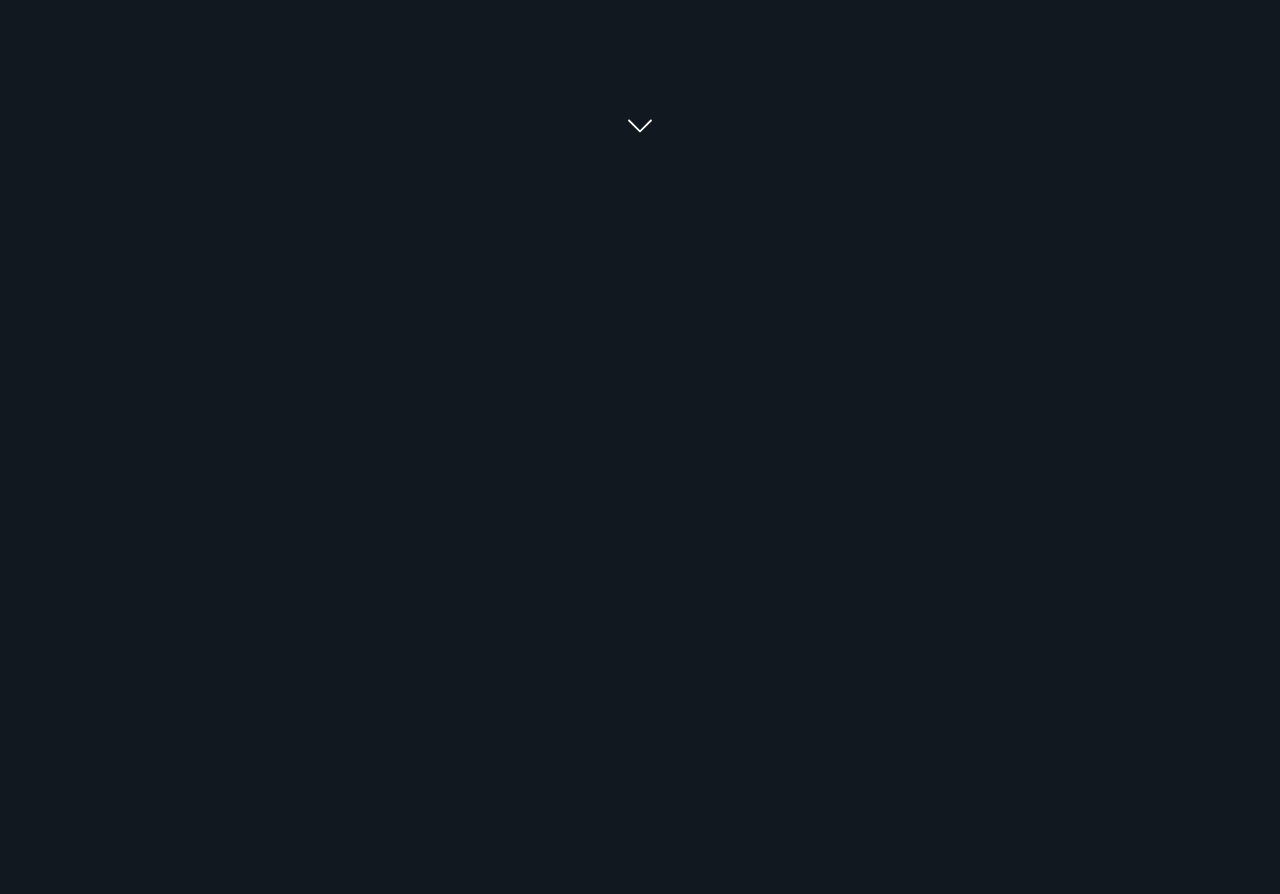
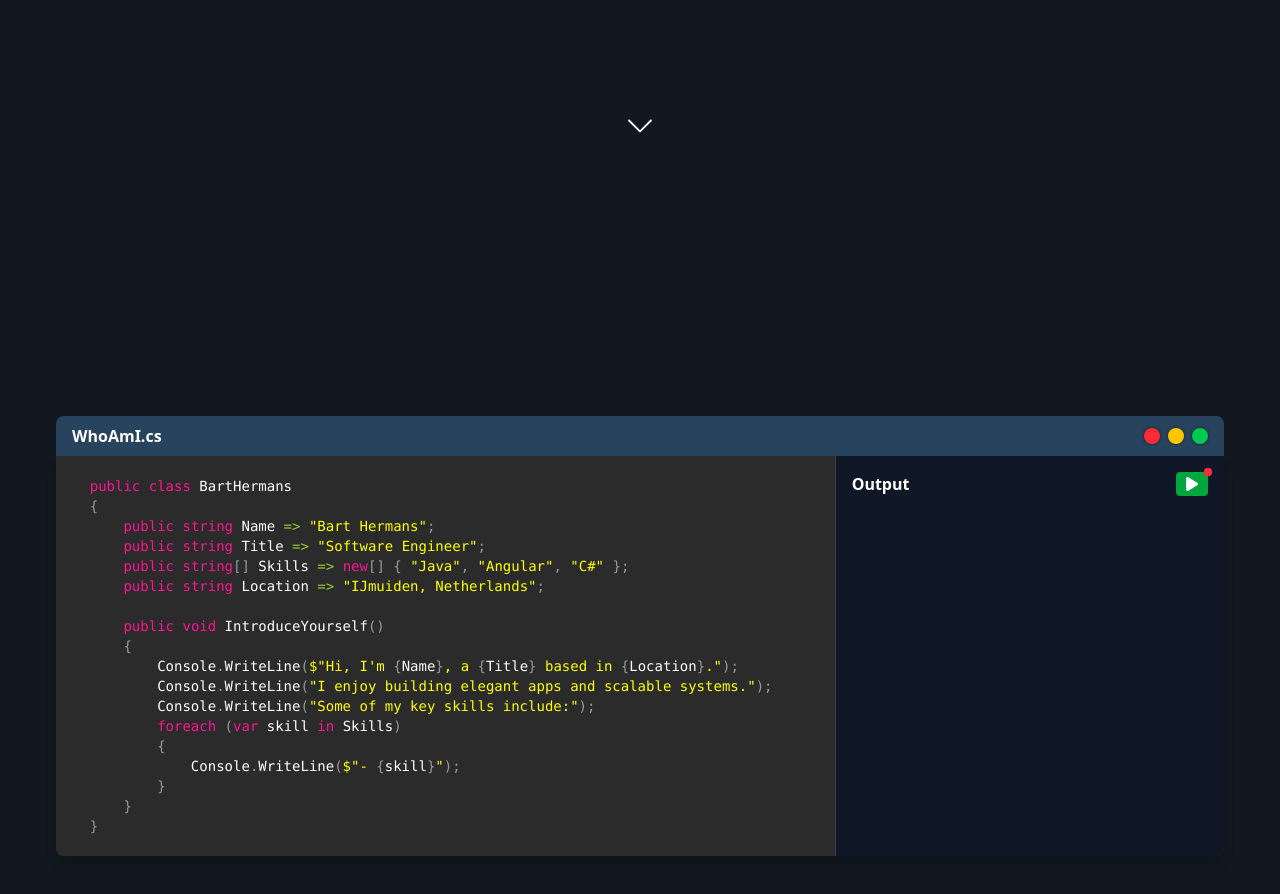
Before and after one commit to ItsBartHermans/Portfolio-25, an Angular app: page / in a window 1280 px wide. Shown: the part 640-1534 px from the top of the page. After the commit the page ends 1512 px from the top, so only its background shows below. Built offline with nearby package versions, Linux system fonts and the light colour scheme.

Commit message:
Created the whoami componet with styling and some easy animations

```diff
--- a/angular.json
+++ b/angular.json
@@ -28,9 +28,12 @@
               "src/assets"
             ],
             "styles": [
-              "src/styles.css"
+              "src/styles.css",
+              "node_modules/prismjs/themes/prism-funky.css"
             ],
-            "scripts": []
+            "scripts": [
+                "node_modules/prismjs/prism.js"
+            ]
           },
           "configurations": {
             "production": {
--- a/package.json
+++ b/package.json
@@ -18,6 +18,7 @@
     "@angular/platform-browser-dynamic": "^19.2.0",
     "@angular/router": "^19.2.0",
     "@tailwindcss/postcss": "^4.1.10",
+    "prismjs": "^1.30.0",
     "rxjs": "~7.8.0",
     "tslib": "^2.3.0",
     "zone.js": "~0.15.0"
@@ -27,6 +28,7 @@
     "@angular/cli": "^19.2.8",
     "@angular/compiler-cli": "^19.2.0",
     "@types/jasmine": "~5.1.0",
+    "@types/prismjs": "^1.26.5",
     "autoprefixer": "^10.4.21",
     "jasmine-core": "~5.6.0",
     "karma": "~6.4.0",
--- a/src/app/app.component.html
+++ b/src/app/app.component.html
@@ -1,3 +1,4 @@
 <app-navbar></app-navbar>
 <app-hero></app-hero>
-<div class="h-screen -mt-10"></div>
+<div class="h-60"></div>
+<app-who-am-i></app-who-am-i>
--- a/src/app/app.component.ts
+++ b/src/app/app.component.ts
@@ -1,12 +1,13 @@
 import { Component } from '@angular/core';
 import { HeroComponent } from "./components/hero/hero.component";
 import { NavbarComponent } from "./components/navbar/navbar.component";
+import { WhoAmIComponent } from "./components/who-am-i/who-am-i.component";
 
 @Component({
   selector: 'app-root',
   templateUrl: './app.component.html',
   styleUrl: './app.component.css',
-  imports: [HeroComponent, NavbarComponent]
+  imports: [HeroComponent, NavbarComponent, WhoAmIComponent]
 })
 export class AppComponent {
 }
--- /dev/null
+++ b/src/app/components/who-am-i/who-am-i.component.html
@@ -0,0 +1,70 @@
+<div class="max-w-[1200px] mx-auto p-4">
+    <!-- Filename + Close button stretching full width -->
+    <div class="flex justify-between items-center px-4 py-2 bg-[#28435E] text-white font-bold rounded-t-lg">
+        <div>WhoAmI.cs</div>
+        <div class="flex space-x-2">
+            <!-- Close (red) -->
+            <button
+                class="w-4 h-4 rounded-full bg-red-500 shadow-[0_0_3px_rgba(0,0,0,0.6)] hover:bg-red-600 focus:outline-none"
+                aria-label="Close" type="button"></button>
+            <!-- Minimize (yellow) -->
+            <button
+                class="w-4 h-4 rounded-full bg-yellow-400 shadow-[0_0_3px_rgba(0,0,0,0.6)] hover:bg-yellow-500 focus:outline-none"
+                aria-label="Minimize" type="button"></button>
+            <!-- Maximize (green) -->
+            <button
+                class="w-4 h-4 rounded-full bg-green-500 shadow-[0_0_3px_rgba(0,0,0,0.6)] hover:bg-green-600 focus:outline-none"
+                aria-label="Maximize" type="button"></button>
+        </div>
+    </div>
+
+    <!-- Code + Output container -->
+    <div class="flex flex-col md:flex-row bg-gray-800 text-white rounded-b-lg shadow-lg overflow-hidden">
+        <!-- Code Section -->
+        <div class="w-full md:w-2/3 bg-[#2b2b2b] font-mono text-sm">
+            <pre class="m-0 overflow-x-auto whitespace-pre"><code [innerHTML]="highlightedCode"></code></pre>
+        </div>
+        <!-- Output Section -->
+        <div class="w-full md:w-1/3 bg-gray-900 p-4 border-l border-gray-700 h-64 md:h-auto overflow-y-auto">
+
+            <div class="flex justify-between">
+                <div class="text-white font-semibold mb-2">Output</div>
+
+                <div class="relative inline-block">
+                    <button (click)="startPrinting()" [disabled]="isRunning" class="mb-2 px-2 py-1 rounded text-white font-semibold flex items-center justify-center
+                 bg-green-600 hover:bg-green-700 disabled:bg-green-400 disabled:cursor-not-allowed">
+                        <svg *ngIf="!isRunning" xmlns="http://www.w3.org/2000/svg" viewBox="0 0 384 512"
+                            class="w-4 h-4 fill-current">
+                            <path
+                                d="M73 39c-14.8-9.1-33.4-9.4-48.5-.9S0 62.6 0 80L0 432c0 17.4 9.4 33.4 24.5 41.9s33.7 8.1 48.5-.9L361 297c14.3-8.7 23-24.2 23-41s-8.7-32.2-23-41L73 39z" />
+                        </svg>
+
+                        <!-- Loader spinner shown when running -->
+                        <svg *ngIf="isRunning" class="animate-spin h-4 w-4 text-white"
+                            xmlns="http://www.w3.org/2000/svg" fill="none" viewBox="0 0 24 24">
+                            <circle class="opacity-25" cx="12" cy="12" r="10" stroke="currentColor" stroke-width="4">
+                            </circle>
+                            <path class="opacity-75" fill="currentColor" d="M4 12a8 8 0 018-8v4a4 4 0 00-4 4H4z"></path>
+                        </svg>
+                    </button>
+
+                    <!-- Show ping dot only when NOT running -->
+                    <ng-container *ngIf="!isRunning">
+                        <span
+                            class="absolute -top-1 -right-1 block h-2 w-2 rounded-full bg-red-500 animate-ping"></span>
+                        <span class="absolute -top-1 -right-1 block h-2 w-2 rounded-full bg-red-500"></span>
+                    </ng-container>
+                </div>
+
+
+            </div>
+
+            <div class="space-y-2 text-sm font-mono whitespace-pre-wrap">
+                <ng-container *ngFor="let line of outputLines;">
+                    <hr class="border-gray-600 border-t-[1px] my-1" />
+                    <p>{{ line }}</p>
+                </ng-container>
+            </div>
+        </div>
+    </div>
+</div>
--- /dev/null
+++ b/src/app/components/who-am-i/who-am-i.component.ts
@@ -0,0 +1,79 @@
+import { CommonModule } from '@angular/common';
+import { AfterViewChecked, AfterViewInit, ChangeDetectorRef, Component } from '@angular/core';
+import * as Prism from 'prismjs'
+import 'prismjs/components/prism-csharp.min.js';
+
+@Component({
+  selector: 'app-who-am-i',
+  imports: [CommonModule],
+  templateUrl: './who-am-i.component.html',
+  styleUrl: './who-am-i.component.css'
+})
+export class WhoAmIComponent implements AfterViewInit {
+  code = `
+    public class BartHermans
+    {
+        public string Name => "Bart Hermans";
+        public string Title => "Software Engineer";
+        public string[] Skills => new[] { "Java", "Angular", "C#" };
+        public string Location => "IJmuiden, Netherlands";
+
+        public void IntroduceYourself()
+        {
+            Console.WriteLine($"Hi, I'm {Name}, a {Title} based in {Location}.");
+            Console.WriteLine("I enjoy building elegant apps and scalable systems.");
+            Console.WriteLine("Some of my key skills include:");
+            foreach (var skill in Skills)
+            {
+                Console.WriteLine($"- {skill}");
+            }
+        }
+    }
+    `;
+
+  highlightedCode: string = '';
+  languageIdentifier: string = 'csharp';
+
+  outputLines: string[] = [];
+
+  constructor(private cd: ChangeDetectorRef) { }
+
+  ngAfterViewInit() {
+    this.highlightedCode = Prism.highlight(this.code, Prism.languages[this.languageIdentifier], this.languageIdentifier);
+    this.cd.detectChanges();
+  }
+
+  isRunning = false;
+
+  startPrinting() {
+    if (this.isRunning) return;
+
+    this.isRunning = true;
+    this.outputLines = [];
+
+    const lines = [
+      "Hi, I'm Bart Hermans, a Software Engineer based in IJmuiden, Netherlands.",
+      "I enjoy building elegant apps and scalable systems.",
+      "Some of my key skills include:",
+      "- Java",
+      "- Angular",
+      "- C#"
+    ];
+
+    let index = 0;
+
+    const printNextLine = () => {
+      if (index < lines.length) {
+        this.outputLines.push(lines[index]);
+        index++;
+
+        const delay = 100;
+        setTimeout(printNextLine, delay);
+      } else {
+        this.isRunning = false;
+      }
+    };
+
+    printNextLine();
+  }
+}
--- a/src/index.html
+++ b/src/index.html
@@ -1,13 +1,17 @@
 <!doctype html>
 <html lang="en">
+
 <head>
   <meta charset="utf-8">
   <title>Portfolio</title>
   <base href="/">
   <meta name="viewport" content="width=device-width, initial-scale=1">
   <link rel="icon" type="image/x-icon" href="favicon.ico">
+
 </head>
+
 <body>
   <app-root></app-root>
 </body>
+
 </html>
```
Also changed, not shown: src/app/components/who-am-i/who-am-i.component.css (added), 1 other file (tests, documents, lock files or other folders).
